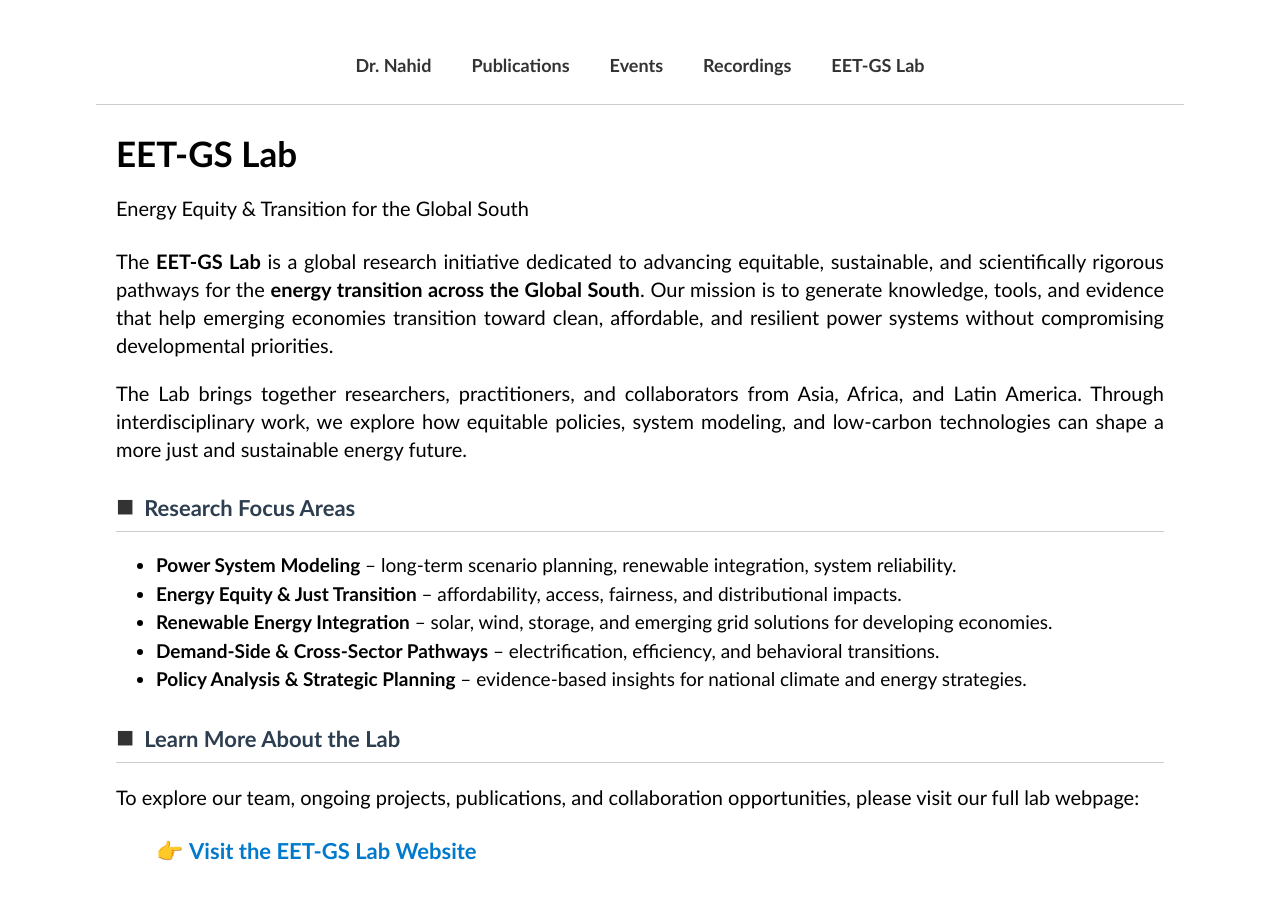
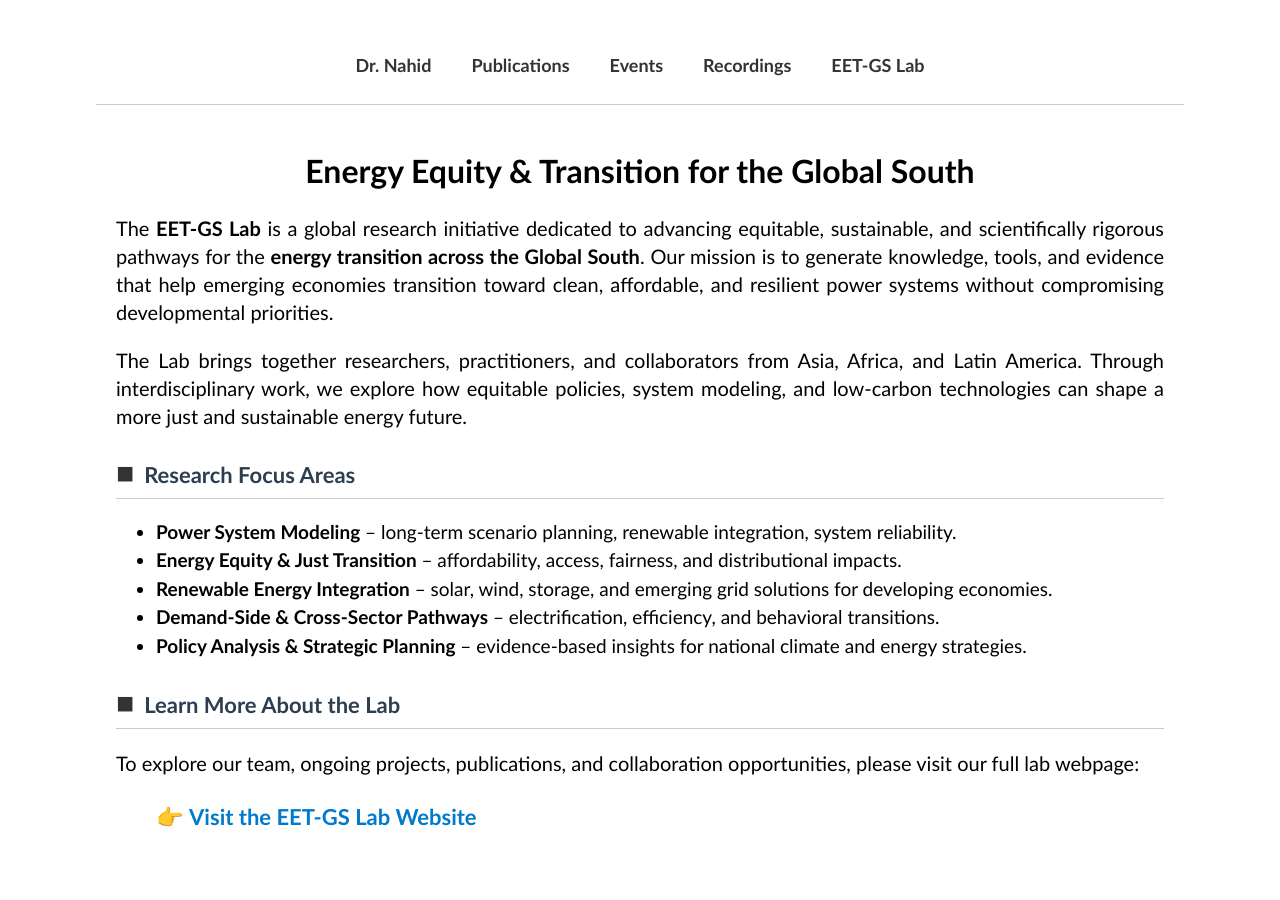
Before and after one commit to FiruzAhamed/firuzahamed.github.io, a Jekyll site: the page built from EET-GS LAB.md, in a window 1280 px wide and 962 px high. Shown: the top 900 px of the window. Built offline with Jekyll 4.4.1, drawn with Linux system fonts in a browser that asks for light colours.

Commit message:
Update EET-GS LAB.md
Signed-off-by: Firuz Ahamed Nahid <122635742+FiruzAhamed@users.noreply.github.com>

```diff
--- a/EET-GS LAB.md
+++ b/EET-GS LAB.md
@@ -18,9 +18,10 @@ bodyClass: events
 
 <div class="page-container">
 
-<h1>EET-GS Lab<br>
-<span style="font-size:20px; font-weight:normal;">Energy Equity & Transition for the Global South</span>
+<h1 style="text-align:center; font-size:32px; margin-top:20px;">
+  Energy Equity & Transition for the Global South
 </h1>
+
 
 <p>
 The <strong>EET-GS Lab</strong> is a global research initiative dedicated to advancing equitable, sustainable,
```
